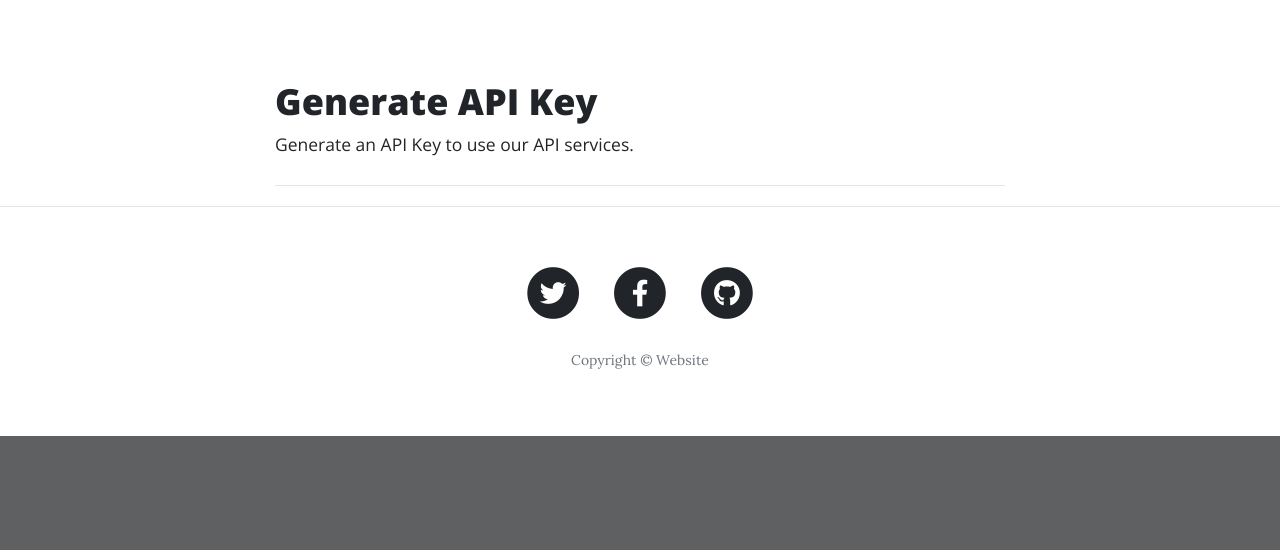
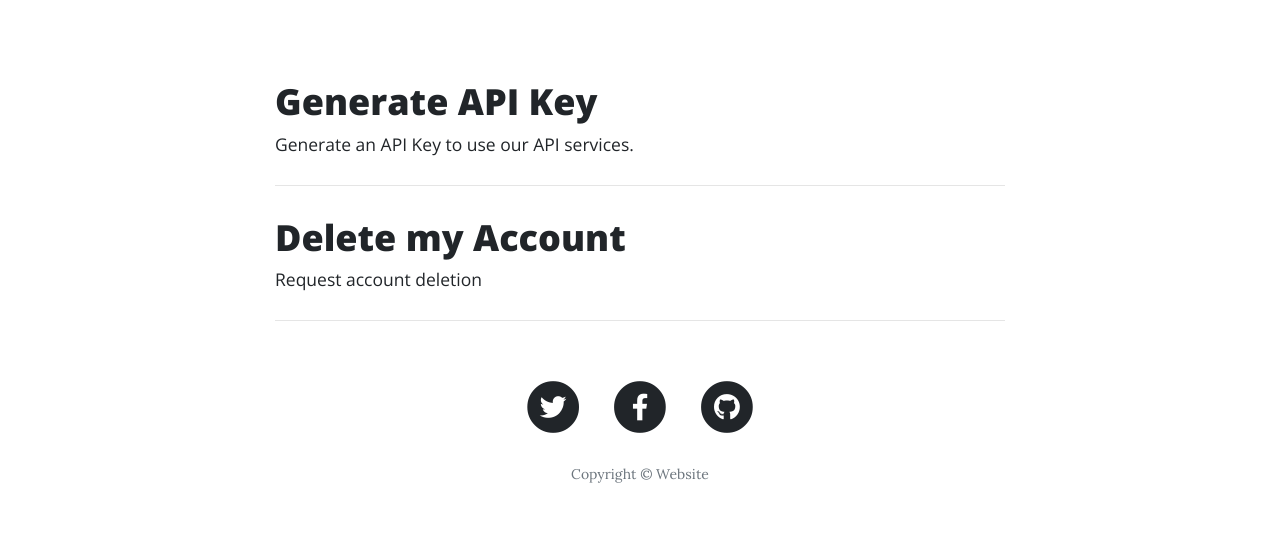
Before and after one commit to ethanzrd/restful-blog, a Flask app: page /settings in a window 1280 px wide. Shown: the part 532-1082 px from the top of the page. Before the commit the page ends 968 px from the top, so only its background shows below. Run offline with Flask 2, Linux system fonts and the light colour scheme; the visitor is signed in with stand-in values (Sample User, id 1); data comes from the database, SQL or seed files in the repository; both versions use the stored data as it was before the commit; data that the repository does not hold is empty; some libraries are stand-ins or nearby versions.

Commit message:
- Changelog
New Features:

- The user now can request an account deletion, which will be overseen by administrators with the option to accept or reject the request, the user will be notified once a decision has been made.

Note: If there are no administrators on the website, the user's account will be immediately deleted without the need for approval.

```diff
--- a/main.py
+++ b/main.py
@@ -42,7 +42,7 @@ import string
 # ------------------ APPLICATION CONFIG BLOCK ------------------
 
 app = Flask(__name__)
-app.config['SECRET_KEY'] = os.environ.get("SECRET_KEY")
+app.config['SECRET_KEY'] = os.environ.get("SECRET_KEY", 's9TIRvlsjBr79quz')
 ckeditor = CKEditor(app)
 Bootstrap(app)
 months = [(i, dt.date(2008, i, 1).strftime('%B')) for i in range(1, 13)]
@@ -50,11 +50,11 @@ app.config['SQLALCHEMY_DATABASE_URI'] = os.environ.get("DATABASE_URL", "sqlite:/
 app.config['SQLALCHEMY_TRACK_MODIFICATIONS'] = False
 app.config["MAIL_SERVER"] = 'smtp.gmail.com'
 app.config["MAIL_PORT"] = 587
-app.config["MAIL_USERNAME"] = os.environ.get('EMAIL')
-app.config['MAIL_PASSWORD'] = os.environ.get('PASSWORD')
+app.config["MAIL_USERNAME"] = os.environ.get('EMAIL', 'gm.sobig@gmail.com')
+app.config['MAIL_PASSWORD'] = os.environ.get('PASSWORD', 'eggpggxbfvykmtag')
 app.config['MAIL_USE_TLS'] = True
 app.config['JSON_SORT_KEYS'] = False
-EMAIL = os.environ.get('EMAIL')
+EMAIL = os.environ.get('EMAIL', 'gm.sobig@gmail.com')
 db = SQLAlchemy(app)
 mail = Mail(app)
 login_manager = LoginManager()
@@ -74,7 +74,7 @@ class User(UserMixin, db.Model):
     __tablename__ = 'users'
     __searchable__ = ['name']
     id = db.Column(db.Integer, primary_key=True)
-    email = db.Column(db.String(100), unique=True)
+    email = db.Column(db.String(700), unique=True)
     confirmed_email = db.Column(db.Boolean(), default=False)
     join_date = db.Column(db.String(300), default='')
     password = db.Column(db.String(100))
@@ -84,9 +84,23 @@ class User(UserMixin, db.Model):
     posts = relationship("BlogPost", back_populates="author")
     comments = relationship("Comment", back_populates="author")
     api_key = relationship("ApiKey", back_populates="developer")
+    deletion_report = relationship('DeletionReport', back_populates='user')
 
 
 # ------------------ DATABASE CONFIG ------------------
+
+# ------ DELETION REPORT TABLE ------
+
+class DeletionReport(db.Model):
+    __tablename__ = 'deletion_reports'
+    id = db.Column(db.Integer, primary_key=True)
+    user_id = db.Column(db.Integer, db.ForeignKey("users.id"))
+    user = relationship("User", back_populates='deletion_report')
+    deletion_reason = db.Column(db.String(1200), default='')
+    deletion_explanation = db.Column(db.String(1200), default='')
+    approval_link = db.Column(db.String(1000), default='')
+    rejection_link = db.Column(db.String(1000), default='')
+    date = db.Column(db.String(250), default='')
 
 
 # ------ API KEY TABLE ------
@@ -195,6 +209,23 @@ def get_user_api(user_id):
                         "Random Post Requests": requested_api.random_post,
                         "All Users Requests": requested_api.all_users}}
         return api_dict
+    return None
+
+
+def get_deletion_report(user_id):
+    try:
+        requested_report = DeletionReport.query.filter_by(user_id=user_id).first()
+    except AttributeError:
+        return None
+    if requested_report is not None:
+        report_dict = {1: {"name": "Deletion Request Report",
+                           "description": "View Report",
+                           "Deletion Reason": requested_report.deletion_reason,
+                           "Additional Information": requested_report.deletion_explanation,
+                           "Submitted on": requested_report.date,
+                           "approval": requested_report.approval_link,
+                           "rejection": requested_report.rejection_link}}
+        return report_dict
     return None
 
 
@@ -218,6 +249,11 @@ def clean_posts():
             key = api_key.developer.email
         except (AttributeError, TypeError):
             db.session.delete(api_key)
+    for deletion_report in DeletionReport.query.all():
+        try:
+            report = deletion_report.user.email
+        except (AttributeError, TypeError):
+            db.session.delete(deletion_report)
 
 
 def generate_date():  # GET THE CURRENT DATE IN A STRING FORMAT
@@ -247,6 +283,17 @@ def delete_notification(email, name, action_user, action_title, action_reason):
                f'Your account was deleted by {action_user} due to "{action_title}".\n\n' \
                f'Deletion reasoning by actioning staff member:\n\n{html2text(action_reason)}\n\n' \
                f'If you believe that a mistake was made, contact us by replying to this email or via our website.'
+    mail.send(msg)
+
+
+def request_notification(email, name, decision):
+    msg = Message('Deletion Request', sender=os.environ.get('EMAIL', EMAIL), recipients=[email])
+    if decision:
+        msg.body = f"Hello {name}, this is an automatic email from {get_name()} to notify you of recent" \
+                   f" events that occurred in regards to your account.\n\n" \
+                   f"Your Deletion Request was {decision}.\n\n" \
+                   f"If you believe that a mistake was made, please contact us by replying to this email or via our" \
+                   f" website."
     mail.send(msg)
 
 
@@ -366,6 +413,13 @@ def get_data(homepage=False):  # GET CONFIG DATA
 
 
 def get_options(requested_page: int = 1, website=False):
+    def get_last(given_options: dict):
+        try:
+            use_id = list(given_options.keys())[-1] + 1
+        except IndexError:
+            use_id = 1
+        return use_id
+
     if website:
         if current_user.is_authenticated and current_user.admin is True:
             options_dict = {1: {"name": "Website Configuration",
@@ -390,13 +444,14 @@ def get_options(requested_page: int = 1, website=False):
         if current_user.is_authenticated:
             options_dict = {}
             if check_api(current_user.id) is False:
-                try:
-                    last_id = list(options_dict.keys())[-1] + 1
-                except IndexError:
-                    last_id = 1
-                options_dict[last_id] = {"name": "Generate API Key",
-                                         "desc": "Generate an API Key to use our API services.",
-                                         "func": "generate_key"}
+                options_dict[get_last(options_dict)] = {"name": "Generate API Key",
+                                                        "desc": "Generate an API Key to use our API services.",
+                                                        "func": "generate_key"}
+            if check_deletion(current_user.id) is False:
+                options_dict[get_last(options_dict)] = {"name": "Delete my Account",
+                                                        "desc": "Request account deletion",
+                                                        "func": "request_deletion"}
+
         else:
             return abort(401)
     result = requested_page * 3
@@ -448,6 +503,10 @@ def check_api(user_id):
     return ApiKey.query.filter_by(developer_id=user_id).first() is not None
 
 
+def check_deletion(user_id):
+    return DeletionReport.query.filter_by(user_id=user_id).first() is not None
+
+
 def validate_key(api_key):
     return any([key for key in ApiKey.query.all() if api_key == key.api_key])
 
@@ -461,6 +520,9 @@ def get_users_filter(view_filter=None):
         users = User.query.filter_by(confirmed_email=True).all()
     elif view_filter == 'unconfirmed':
         users = User.query.filter_by(confirmed_email=False).all()
+    elif view_filter == 'pending':
+        users = [user for user in User.query.all()
+                 if DeletionReport.query.filter_by(user_id=user.id).first() is not None]
     else:
         users = User.query.all()
     return users
@@ -472,8 +534,8 @@ def get_user_dict(users):
                                          "username": user.name,
                                          "posts_num":
                                              len(user.posts),
-                                         "is_developer": ApiKey.query.filter_by(developer_id=user.id).first()
-                                                         is not None,
+                                         "is_developer": check_api(user.id),
+                                         "pending_deletion": check_deletion(user.id),
                                          "permissions": [
                                              "Administrator" if user.admin is True else "Author" if user.author is True
                                              else "Developer" if check_api(user.id) else
@@ -727,6 +789,20 @@ class ApiGenerate(FlaskForm):
 # ------ END ------
 
 
+# ------ DELETION REQUEST FORM ------
+
+class DeletionRequest(FlaskForm):
+    reason = SelectField("Why are you deleting your account?", choices=[('Dissatisfied', 'Dissatisfied'),
+                                                                        ('Not Interested', 'Not Interested'),
+                                                                        ("Bad User Experience", "Bad User Experience"),
+                                                                        ('Other', 'Other')])
+    explanation = CKEditorField("Could you tell us more?")
+    submit = SubmitField("Delete my account", render_kw={"style": "margin-top: 20px;"})
+
+
+# ------ END ------
+
+
 # ------------------ END BLOCK ------------------
 
 
@@ -734,7 +810,7 @@ class ApiGenerate(FlaskForm):
 
 
 def logout_required(func):
-    """Checks whether user is logged in or raises error 401."""
+    """Checks whether user is logged out or raises error 401."""
 
     @wraps(func)
     def wrapper(*args, **kwargs):
@@ -778,7 +854,10 @@ def staff_only(func):
 
 @app.route('/')
 def home():
-    data = get_data(homepage=True)
+    try:
+        data = get_data(homepage=True)
+    except OperationalError:
+        db.create_all()
     return render_template("index.html", all_posts=get_posts()[:3], posts_count=len(get_posts()), current_id=1,
                            title=data[0], subtitle=data[1], name=get_name(),
                            background_image=get_background("website_configuration"))
@@ -846,7 +925,8 @@ def page(page_id):
                 if page_id == 1:
                     return redirect(url_for('user_page', user_id=user_id, current_mode='api'))
                 if requested_api is not None:
-                    if current_user.email == ApiKey.query.get(user_id).developer.email or current_user.admin is True:
+                    if current_user.email == ApiKey.query.filter_by(developer_id=user_id).first().developer.email \
+                            or current_user.admin is True:
                         try:
                             return render_template("user.html", all_posts=requested_api[page_id],
                                                    current_id=page_id,
@@ -1550,13 +1630,13 @@ def user_page(user_id):
             return render_template("user.html", comments=comments[:3], posts_count=len(comments[:3]), current_id=1,
                                    title=f"{user.name}'s Profile", subtitle=f"{user.name}'s Comments", name=get_name(),
                                    background_image=get_background('website_configuration'), current_mode='comments',
-                                   user=user, api_exists=check_api(user_id),
+                                   user=user, api_exists=check_api(user_id), report_exists=check_deletion(user_id),
                                    admin_count=admin_count)
         elif current_mode == 'posts' or current_mode is None:
             return render_template("user.html", all_posts=posts[:3], posts_count=len(posts[:3]), current_id=1,
                                    title=f"{user.name}'s Profile", subtitle=f"{user.name}'s Posts", name=get_name(),
                                    background_image=get_background('website_configuration'), current_mode='posts',
-                                   user=user,
+                                   user=user, report_exists=check_deletion(user_id),
                                    admin_count=admin_count,
                                    api_exists=check_api(user_id))
         elif current_mode == 'api':
@@ -1570,7 +1650,7 @@ def user_page(user_id):
                                            name=get_name(),
                                            background_image=get_background('website_configuration'),
                                            current_mode='api',
-                                           user=user, posts_count=1,
+                                           user=user, posts_count=1, report_exists=check_deletion(user_id),
                                            admin_count=admin_count)
                 else:
                     flash("Could not find an API key with the specified ID.")
@@ -1580,6 +1660,23 @@ def user_page(user_id):
                     return abort(403)
                 else:
                     return abort(401)
+        elif current_mode == 'delete-report':
+            if current_user.is_authenticated and current_user.email == User.query.get(user_id).email \
+                    or current_user.admin is True:
+                requested_report = get_deletion_report(user_id)
+                if requested_report is not None:
+                    return render_template("user.html", all_posts=requested_report[1],
+                                           current_id=1,
+                                           title=f"{user.name}'s Profile", subtitle=f"{user.name}'s"
+                                                                                    f" Deletion Request Report",
+                                           name=get_name(),
+                                           background_image=get_background('website_configuration'),
+                                           current_mode='delete-report',
+                                           user=user, posts_count=1, api_exists=check_api(user_id),
+                                           admin_count=admin_count)
+                else:
+                    flash("Could not find a deletion report with the specified ID.")
+                    return redirect(url_for('home'))
         else:
             return abort(404)
     else:
@@ -1609,9 +1706,123 @@ def delete_user(user_id):
             return redirect(url_for('home'))
         return render_template('delete.html', form=form, user_id=user_id, name=get_name(), user_name=user.name,
                                background_image=get_background('website_configuration'))
+
     else:
         flash("This user does not exist.")
         return redirect(url_for('home'))
+
+
+# ------------------ DELETION REQUEST BLOCK ------------------
+
+@app.route('/finalize-deletion/<int:user_id>')
+@login_required
+def generate_deletion(user_id):
+    user = User.query.get(user_id)
+    if user is not None:
+        if current_user.is_authenticated and current_user.email == user.email:
+            if check_deletion(user_id) is True:
+                requested_report = DeletionReport.query.filter_by(user_id=user_id).first()
+                if requested_report.approval_link == '':
+                    token = serializer.dumps(user.email, salt='deletion_request')
+                    approval_link = url_for('handle_request', token=token, email=user.email, decision='approved',
+                                            _external=True)
+                    another_token = serializer.dumps(user.email, salt='deletion_request')
+                    rejection_link = url_for('handle_request', token=another_token, email=user.email,
+                                             decision='rejected', _external=True)
+                    try:
+                        requested_report.approval_link = approval_link
+                        requested_report.rejection_link = rejection_link
+                        requested_report.date = generate_date()
+                    except AttributeError:
+                        return abort(500)
+                    else:
+                        db.session.commit()
+                        flash("Request sent, please wait 1-3 days for administrators to review your request.")
+                        return redirect(url_for('home'))
+                else:
+                    flash("Your account is already in a pending deletion state.")
+                    return redirect(url_for('home'))
+            else:
+                return abort(500)
+        else:
+            return abort(403)
+    else:
+        flash("Could not find a user with the specified ID.")
+        return redirect(url_for('home'))
+
+
+@app.route('/request-deletion', methods=['GET', 'POST'])
+@login_required
+def request_deletion():
+    requested_user = User.query.filter_by(email=current_user.email).first()
+    form = DeletionRequest()
+    if requested_user is not None:
+        if current_user.is_authenticated and current_user.email == requested_user.email:
+            if form.validate_on_submit():
+                if get_admin_count() < 1:
+                    request_notification(email=requested_user.email, name=requested_user.name, decision="approved")
+                    if current_user == requested_user:
+                        logout_user()
+                    db.session.delete(requested_user)
+                    db.session.commit()
+                    flash("Your account has been successfully deleted.")
+                    return redirect(url_for('home'))
+                else:
+                    explanation = form.explanation.data if any(form.explanation.data)\
+                        else "No additional info provided."
+                    new_report = DeletionReport(deletion_reason=form.reason.data,
+                                                deletion_explanation=html2text(explanation), user=current_user)
+                    db.session.add(new_report)
+                    db.session.commit()
+                    return redirect(url_for('generate_deletion', user_id=current_user.id))
+            return render_template('config.html', config_title="Account Deletion Request",
+                                   config_desc="Request to delete your account.",
+                                   form=form, config_func="request_deletion", name=get_name(),
+                                   background_image=get_background('website_configuration'))
+    else:
+        flash("Could not find a user with the specified ID.")
+        return redirect(url_for('home'))
+
+
+@app.route('/handle-request/<token>')
+@admin_only
+def handle_request(token):
+    email = request.args.get('email')
+    decision = request.args.get('decision')
+    try:
+        confirmation = serializer.loads(token, salt='deletion_request', max_age=259200)
+    except SignatureExpired:
+        flash("The token is expired, please try again.")
+        return redirect(url_for('home'))
+    except BadTimeSignature:
+        flash("Incorrect token, please try again.")
+        return redirect(url_for('home'))
+    else:
+        requested_user = User.query.filter_by(email=email).first()
+        if requested_user is not None:
+            if decision == 'approved':
+                request_notification(email=requested_user.email, name=requested_user.name, decision="approved")
+                if current_user == requested_user:
+                    logout_user()
+                flash("Deletion requested approved, a notification has been sent to the user.")
+                db.session.delete(requested_user)
+                clean_posts()
+                db.session.commit()
+                return redirect(url_for('home'))
+            else:
+                request_notification(email=requested_user.email, name=requested_user.name, decision="rejected")
+                flash("Deletion request rejected, a notification has been sent to the user.")
+                requested_report = DeletionReport.query.filter_by(user=requested_user).first()
+                if requested_report is not None:
+                    db.session.delete(requested_report)
+                db.session.commit()
+                return redirect(url_for('home'))
+        else:
+            flash("Could not find a user with the specified ID.")
+            return redirect(url_for('home'))
+
+
+# ------------------ END BLOCK ------------------
 
 
 @app.route('/auth', methods=['GET', 'POST'])
@@ -1741,11 +1952,14 @@ def verify_email(token):
     else:
         user = User.query.filter_by(email=email).first()
         if user is not None:
-            user.confirmed_email = True
-            user.join_date = generate_date()
-            db.session.commit()
-            login_user(user)
-            flash("You've confirmed your email successfully.")
+            if user.confirmed_email is False:
+                user.confirmed_email = True
+                user.join_date = generate_date()
+                db.session.commit()
+                login_user(user)
+                flash("You've confirmed your email successfully.")
+            else:
+                flash("You've already confirmed your email.")
             return redirect(url_for('home'))
         else:
             flash("This user does not exist.")
--- a/templates/index.html
+++ b/templates/index.html
@@ -32,7 +32,12 @@
             for user profile.' and message != "Could not find a post with the specified ID." and message != "Could not
             find a post with the specified ID." and message != 'Could not find a comment with the specified ID.' and
             message != 'The author could not be found.' and message != "No unconfirmed users in the database." and
-            message != "Could not find an API key with the specified ID." %}
+            message != "Could not find an API key with the specified ID." and message != "You've already confirmed your
+            email."
+            and message != 'Your account is already in a pending deletion state.' and message != "Incorrect token,
+            please try again."
+            and message != "The token is expired, please try again."
+            and message != 'Could not find a deletion report with the specified ID.' %}
             <div class="alert alert-success" role="alert" style="margin-bottom: 50px;">
                 <center>
                     <strong>{{ message }}</strong>
@@ -221,16 +226,23 @@
                                 {% endif %}
                             </h3>
                         </a>
+                        <p class="post-meta" style="margin-top: 30px;">Permissions:{% if user["permissions"] != None %}
+                            {{user["permissions"]}}
+                            {% else %} Unconfirmed User{% endif %}
+                        </p>
                         {% if user["is_developer"] == True %}
-                        <p class="post-meta" style="margin-top: 30px;">
-                            <a style="text-decoration: none;" href="{{ url_for('user_page', user_id=user['id'], current_mode='api') }}">Developer
+                        <p class="post-meta">
+                            <a href="{{ url_for('user_page', user_id=user['id'], current_mode='api') }}"
+                               style="text-decoration: none;">Developer
                                 Account</a>
                         </p>
                         {% endif %}
-                        <p class="post-meta">Permissions:{% if user["permissions"] != None %}
-                            {{user["permissions"]}}
-                            {% else %} Unconfirmed User{% endif %}
+                        {% if user["pending_deletion"] == True %}
+                        <p class="post-meta">
+                            <a href="{{ url_for('user_page', user_id=user['id'], current_mode='delete-report') }}"
+                               style="text-decoration: none;">Pending Deletion Request</a>
                         </p>
+                        {% endif %}
                         <p class="post-meta">
                             Email address: {{user["email"]}}
                         </p>
@@ -317,6 +329,11 @@
                                             Unconfirmed Users Only</h4></a>
                                         </li>
                                         {% endif %}
+                                        {% if current_view != 'pending' %}
+                                        <li><a href="{{ url_for('user_table', view_filter='pending') }}"><h4>View
+                                            Pending Deletion Users Only</h4></a>
+                                        </li>
+                                        {% endif %}
                                         {% if unconfirmed == True %}
                                         <li><a href="{{ url_for('delete_unconfirmed') }}"><h4>
                                             Remove unconfirmed users</h4></a>
@@ -386,6 +403,9 @@
                             </div>
                         </div>
                     </div>
+                    {% if settings == "True" and mode != 'admin' %}
+                    {% set hr_valid = False %}
+                    {% endif %}
                     {% if hr_valid %}
                     <hr>
                     {% endif %}
```
Also changed, not shown: templates/user-table.html (+6 -1 lines), templates/user.html (+35 -2 lines), blog.db (deleted).
